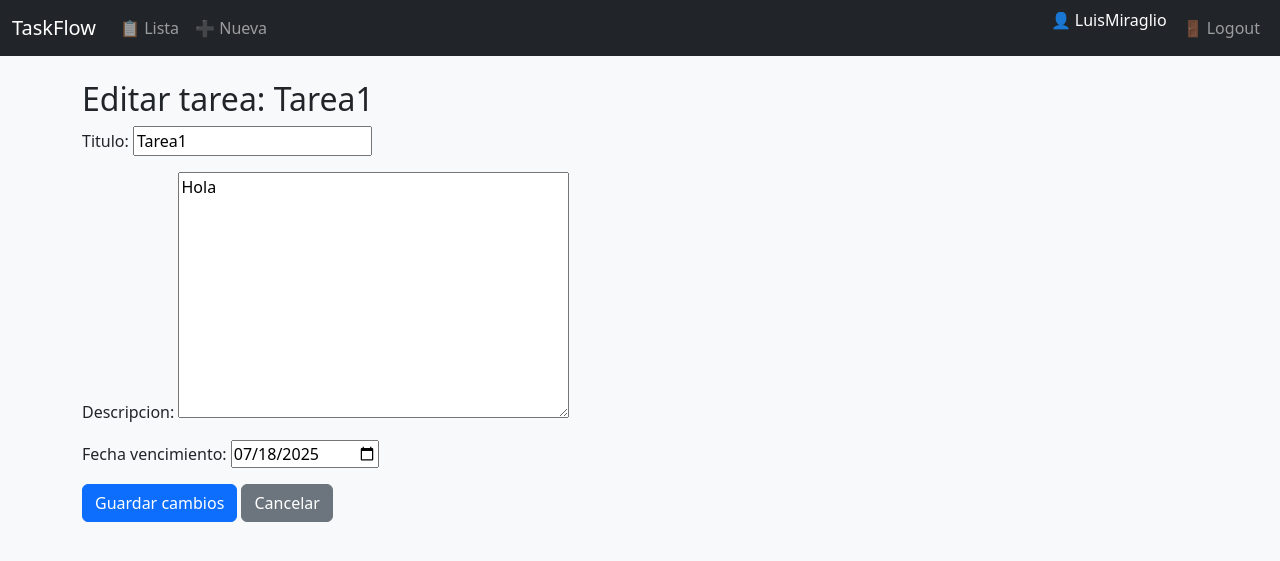
After one commit to LuisMiraglio/Python-Django-Proyect, a Django app: page /editar/9/ in a window 1280 px wide. The commit adds this page. Shown: the top 561 px of the page. Run offline with Django 5.2, Linux system fonts and the light colour scheme; a user stored in the database is signed in; data comes from the database, SQL or seed files in the repository; both versions use the stored data as it was after the commit.

Commit message:
Cambios desde el trabajo

```diff
--- a/Anotaciones.txt
+++ b/Anotaciones.txt
@@ -10,8 +10,12 @@ git pull
 
 
 SuperUsuario
-MiraglioLuis
+LuisAntonio
 admin1234
+
+Usuario Normal
+Luis-MiraglioLuis
+admin12345
 
 python manage.py runserver
 
--- a/tareas/forms.py
+++ b/tareas/forms.py
@@ -4,4 +4,7 @@ from .models import Tarea
 class TareaForm(forms.ModelForm):
     class Meta:
         model = Tarea
-        fields = ['titulo', 'descripcion', 'completada']
+        fields = ['titulo', 'descripcion', 'fecha_vencimiento']
+        widgets = {
+            'fecha_vencimiento': forms.DateInput(attrs={'type': 'date'}),
+        }
--- a/tareas/models.py
+++ b/tareas/models.py
@@ -5,6 +5,8 @@ class Tarea(models.Model):
     descripcion = models.TextField(blank=True)
     completada = models.BooleanField(default=False)
     creada = models.DateTimeField(auto_now_add=True)
+    fecha_vencimiento = models.DateField(null=True, blank=True)
+
 
     def __str__(self):
         return self.titulo
--- a/tareas/templates/tareas/base.html
+++ b/tareas/templates/tareas/base.html
@@ -1,13 +1,66 @@
+{% load static %}
 <!DOCTYPE html>
 <html lang="es">
 <head>
-    <meta charset="UTF-8">
-    <title>{% block title %}TaskFlow{% endblock %}</title>
-    <link href="https://cdn.jsdelivr.net/npm/bootstrap@5.3.3/dist/css/bootstrap.min.css" rel="stylesheet">
+  <meta charset="UTF-8">
+  <title>{% block title %}TaskFlow{% endblock %}</title>
+  <link href="https://cdn.jsdelivr.net/npm/bootstrap@5.3.3/dist/css/bootstrap.min.css" rel="stylesheet">
 </head>
 <body class="bg-light">
-    <div class="container mt-4">
-        {% block content %}{% endblock %}
+
+  <!-- NAVBAR -->
+  <nav class="navbar navbar-expand-lg navbar-dark bg-dark">
+    <div class="container-fluid">
+      <a class="navbar-brand" href="{% url 'lista_tareas' %}">TaskFlow</a>
+      <button class="navbar-toggler" type="button" data-bs-toggle="collapse" data-bs-target="#navbarNav">
+        <span class="navbar-toggler-icon"></span>
+      </button>
+
+      <div class="collapse navbar-collapse justify-content-between" id="navbarNav">
+        <ul class="navbar-nav me-auto">
+          {% if user.is_authenticated %}
+            <li class="nav-item">
+              <a class="nav-link" href="{% url 'lista_tareas' %}">📋 Lista</a>
+            </li>
+            <li class="nav-item">
+              <a class="nav-link" href="{% url 'crear_tarea' %}">➕ Nueva</a>
+            </li>
+          {% endif %}
+        </ul>
+
+        <ul class="navbar-nav">
+          {% if user.is_authenticated %}
+            <li class="nav-item">
+              <span class="navbar-text text-white me-2">
+                👤 {{ user.username }}
+              </span>
+            </li>
+            <li class="nav-item">
+              <a class="nav-link" href="{% url 'logout' %}">🚪 Logout</a>
+            </li>
+          {% else %}
+            <li class="nav-item">
+              <a class="nav-link" href="{% url 'login' %}">🔑 Login</a>
+            </li>
+          {% endif %}
+        </ul>
+      </div>
     </div>
+  </nav>
+
+  <div class="container mt-4">
+    {% if messages %}
+      {% for message in messages %}
+        <div class="alert alert-{{ message.tags }} alert-dismissible fade show" role="alert">
+          {{ message }}
+          <button type="button" class="btn-close" data-bs-dismiss="alert" aria-label="Close"></button>
+        </div>
+      {% endfor %}
+    {% endif %}
+
+    {% block content %}{% endblock %}
+  </div>
+
+  <script src="https://cdn.jsdelivr.net/npm/bootstrap@5.3.3/dist/js/bootstrap.bundle.min.js"></script>
 </body>
 </html>
--- /dev/null
+++ b/tareas/templates/tareas/editar_tarea.html
@@ -0,0 +1,13 @@
+{% extends "tareas/base.html" %}
+
+{% block title %}Editar Tarea{% endblock %}
+
+{% block content %}
+  <h2>Editar tarea: {{ tarea.titulo }}</h2>
+  <form method="post">
+    {% csrf_token %}
+    {{ form.as_p }}
+    <button type="submit" class="btn btn-primary">Guardar cambios</button>
+    <a href="{% url 'lista_tareas' %}" class="btn btn-secondary">Cancelar</a>
+  </form>
+{% endblock %}
--- a/tareas/urls.py
+++ b/tareas/urls.py
@@ -1,7 +1,9 @@
 from django.urls import path
 from tareas.views import lista_tareas, crear_tarea
 from .views import eliminar_tarea
-from .views import lista_tareas, crear_tarea, eliminar_tarea, cambiar_estado
+from .views import lista_tareas, crear_tarea, eliminar_tarea, cambiar_estado, editar_tarea
+from .views import login_view
+from .views import logout_view
 
 
 
@@ -10,6 +12,9 @@ urlpatterns = [
     path('nueva/', crear_tarea, name='crear_tarea'),  # /tareas/nueva/
     path('eliminar/<int:tarea_id>/', eliminar_tarea, name='eliminar_tarea'),
     path('cambiar_estado/<int:tarea_id>/', cambiar_estado, name='cambiar_estado'),
+    path('editar/<int:tarea_id>/', editar_tarea, name='editar_tarea'),
+    path('login/', login_view, name='login'),
+    path('logout/', logout_view, name='logout'),
 
 
 ]
--- a/tareas/views.py
+++ b/tareas/views.py
@@ -1,31 +1,78 @@
-# Cambio de prueba realizado desde la PC de casa
-
-from django.shortcuts import render, redirect
+from django.shortcuts import render, redirect, get_object_or_404
 from .models import Tarea
 from .forms import TareaForm
-from django.shortcuts import get_object_or_404, redirect
+from django.contrib import messages
+from django.contrib.auth.decorators import login_required
+from django.contrib.auth import authenticate, login, logout
 
+
+@login_required
 def lista_tareas(request):
     tareas = Tarea.objects.all()
     return render(request, 'tareas/lista_tareas.html', {'tareas': tareas})
 
+
+@login_required
 def crear_tarea(request):
     if request.method == 'POST':
         form = TareaForm(request.POST)
         if form.is_valid():
             form.save()
+            messages.success(request, "Tarea creada con éxito.")
             return redirect('lista_tareas')
     else:
         form = TareaForm()
     return render(request, 'tareas/crear_tarea.html', {'form': form})
 
+
+@login_required
 def eliminar_tarea(request, tarea_id):
     tarea = get_object_or_404(Tarea, id=tarea_id)
     tarea.delete()
+    messages.warning(request, f"Tarea '{tarea.titulo}' eliminada.")
     return redirect('lista_tareas')
 
+
+@login_required
 def cambiar_estado(request, tarea_id):
     tarea = get_object_or_404(Tarea, id=tarea_id)
     tarea.completada = not tarea.completada
     tarea.save()
+    estado = "completada" if tarea.completada else "pendiente"
+    messages.info(request, f"Tarea marcada como {estado}.")
     return redirect('lista_tareas')
+
+
+@login_required
+def editar_tarea(request, tarea_id):
+    tarea = get_object_or_404(Tarea, id=tarea_id)
+    if request.method == 'POST':
+        form = TareaForm(request.POST, instance=tarea)
+        if form.is_valid():
+            form.save()
+            messages.success(request, "Tarea actualizada con éxito.")
+            return redirect('lista_tareas')
+    else:
+        form = TareaForm(instance=tarea)
+    return render(request, 'tareas/editar_tarea.html', {'form': form, 'tarea': tarea})
+
+def login_view(request):
+    if request.method == 'POST':
+        username = request.POST.get('username')
+        password = request.POST.get('password')
+        user = authenticate(request, username=username, password=password)
+
+        if user is not None:
+            login(request, user)
+            messages.success(request, 'Sesión iniciada correctamente.')
+            return redirect('lista_tareas')
+        else:
+            messages.error(request, 'Usuario o contraseña incorrectos.')
+
+    return render(request, 'tareas/login.html')
+
+@login_required
+def logout_view(request):
+    logout(request)
+    messages.info(request, 'Sesión cerrada correctamente.')
+    return redirect('login')
--- a/taskflow/settings.py
+++ b/taskflow/settings.py
@@ -121,3 +121,4 @@ STATIC_URL = 'static/'
 # https://docs.djangoproject.com/en/5.2/ref/settings/#default-auto-field
 
 DEFAULT_AUTO_FIELD = 'django.db.models.BigAutoField'
+LOGIN_URL = 'login'
--- a/taskflow/urls.py
+++ b/taskflow/urls.py
@@ -1,23 +1,10 @@
-"""
-URL configuration for taskflow project.
-
-The `urlpatterns` list routes URLs to views. For more information please see:
-    https://docs.djangoproject.com/en/5.2/topics/http/urls/
-Examples:
-Function views
-    1. Add an import:  from my_app import views
-    2. Add a URL to urlpatterns:  path('', views.home, name='home')
-Class-based views
-    1. Add an import:  from other_app.views import Home
-    2. Add a URL to urlpatterns:  path('', Home.as_view(), name='home')
-Including another URLconf
-    1. Import the include() function: from django.urls import include, path
-    2. Add a URL to urlpatterns:  path('blog/', include('blog.urls'))
-"""
 from django.contrib import admin
 from django.urls import path, include
+from django.contrib.auth import views as auth_views
 
 urlpatterns = [
     path('admin/', admin.site.urls),
-    path('tareas/', include('tareas.urls')),
+    path('', include('tareas.urls')),
+    path('login/', auth_views.LoginView.as_view(template_name='tareas/login.html'), name='login'),
+    path('logout/', auth_views.LogoutView.as_view(next_page='login'), name='logout'),
 ]
```
Also changed, not shown: tareas/templates/tareas/crear_tarea.html (+9 -0 lines), tareas/templates/tareas/lista_tareas.html (+7 -4 lines), tareas/templates/tareas/login.html (added, +19 -0 lines), db.sqlite3, tareas/migrations/0002_tarea_fecha_vencimiento.py (added).
